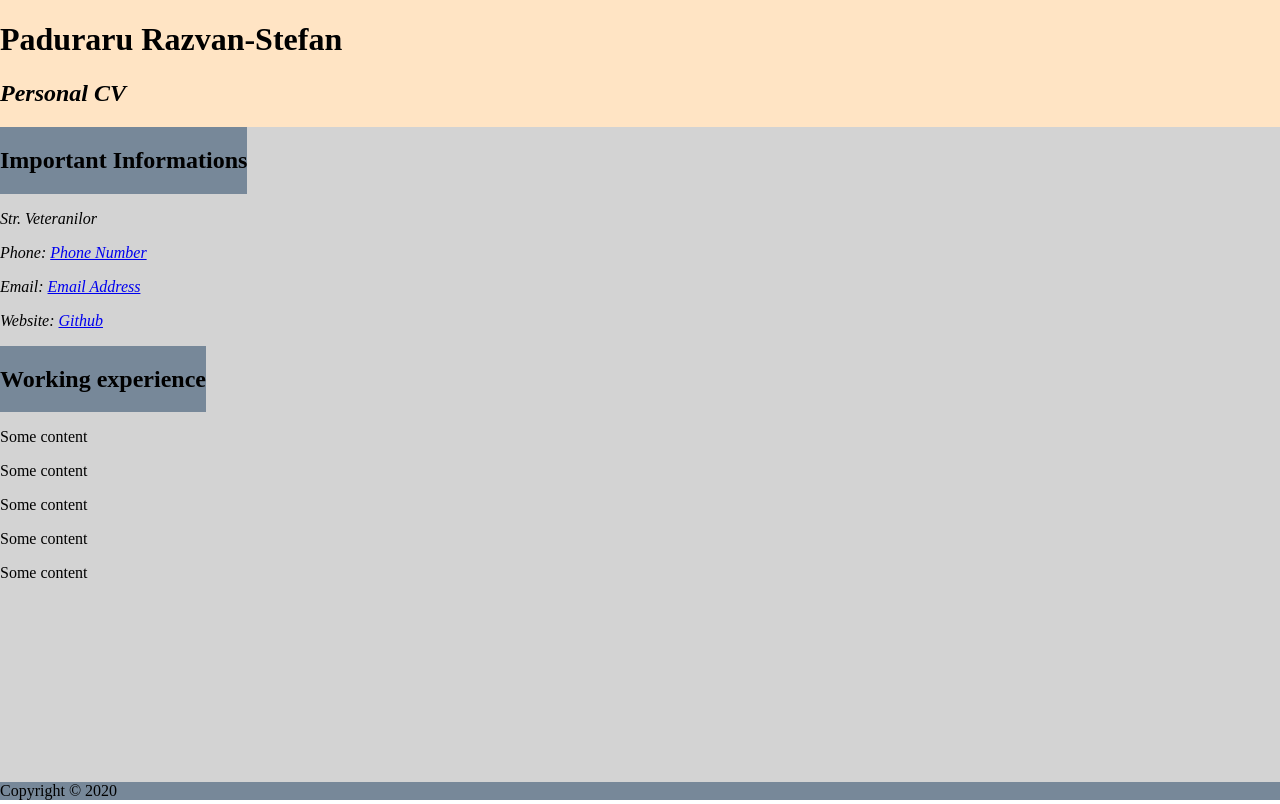
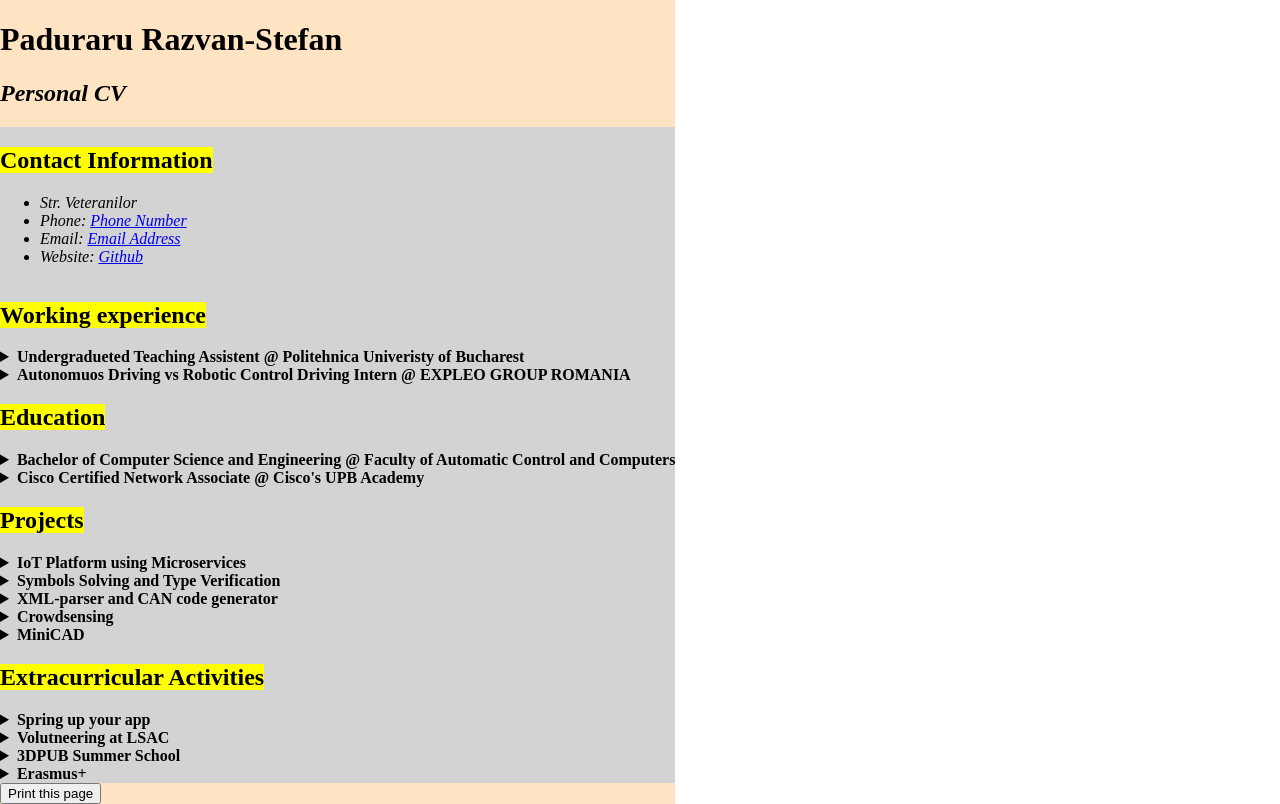
Before and after one commit to razvanpaduraru/razvanpaduraru, a plain HTML site: page Tema1/tema1.html in a window 1280 px wide. Drawn offline with Linux system fonts and the light colour scheme.

Commit message:
Completitudine partiala

```diff
--- a/Tema1/tema1.html
+++ b/Tema1/tema1.html
@@ -12,21 +12,17 @@
         body {
             display: flex;
             flex-direction: column;
-            height: 100%;
+            height: fit-content;
             margin: 0;
+            width: fit-content;
+        }
+
+        footer {
+            background: bisque;
         }
 
         header {
             background: bisque;
-        }
-
-        footer {
-            background: lightslategray;
-        }
-
-        aside {
-            background: lightslategray;
-            width: fit-content;
         }
 
         main {
@@ -45,34 +41,193 @@
     </header>
 
     <main>
-        <aside>
-            <nav for="content">
-                <h2>Important Informations</h2>
-            </nav>
-        </aside>
-        <div id="content">
+        <section>
+            <h2>
+                <mark>Contact Information</mark>
+            </h2>
             <address>
-                <p>Str. Veteranilor</p>
-                <p>Phone: <a  href="tel:+40728221297">Phone Number</a></p>
-                <p>Email: <a  href="mailto:razvanstefanpaduraru@gmail.com">Email Address</a></p>
-                <p>Website: <a  href="https://github.com/razvanpaduraru">Github</a></p>
+                <ul>
+                    <li>Str. Veteranilor</li>
+                    <li>Phone: <a  href="tel:+40728221297">Phone Number</a></li>
+                    <li>Email: <a  href="mailto:razvanstefanpaduraru@gmail.com">Email Address</a></li>
+                    <li>Website: <a  href="https://github.com/razvanpaduraru">Github</a></li>
+                </ul>
             </address>
-        </div>
-        <aside>
-            <nav for="altceva">
-                <h2>Working experience</h2>
-            </nav>
-        </aside>
-        <div id="altceva">
-            <p>Some content</p>
-            <p>Some content</p>
-            <p>Some content</p>
-            <p>Some content</p>
-            <p>Some content</p>
-        </div>
+        </section>
+
+        <section>
+            <h2>
+                <mark>Working experience</mark>
+            </h2>
+            <details>
+                <summary>
+                    <strong>Undergradueted Teaching Assistent @ Politehnica Univeristy of Bucharest</strong>
+                </summary>
+                <ul>
+                    <li>Algorithm Analysis Course C/C++/JAVA</li>
+                    <li>Creating subjects for tests and exams</li>
+                    <li>Updating seminars and proposing the semestrial project</li>
+                </ul>
+            </details>
+
+            <details>
+                <summary>
+                    <strong>Autonomuos Driving vs Robotic Control Driving Intern @ EXPLEO GROUP ROMANIA</strong>
+                </summary>
+                <ul>
+                    <li>Implemented a self driving car</li>
+                    <li>Detecting street signs, pedestrians and other cars</li>
+                </ul>
+            </details>
+        </section>
+
+        <section>
+            <h2>
+                <mark>Education</mark>
+            </h2>
+
+            <details>
+                <summary>
+                    <strong>Bachelor of Computer Science and Engineering @ Faculty of Automatic Control and Computers</strong>
+                </summary>
+                <ul>
+                    <li><strong>GPA: 3.67/4</strong></li>
+                </ul>
+            </details>
+
+            <details>
+                <summary>
+                    <strong>Cisco Certified Network Associate @ Cisco's UPB Academy</strong>
+                </summary>
+                <ul>
+                    <li>finished the <strong>CCNA 1-4 Routing and Switching</strong></li>
+                </ul>
+            </details>
+        </section>
+
+        <section>
+            <h2>
+                <mark>Projects</mark>
+            </h2>
+
+            <details>
+                <summary>
+                    <strong>IoT Platform using Microservices</strong>
+                </summary>
+                <ul>
+                    <li>University Project</li>
+                    <li><b>Python</b> application for collecting, storing and viewing numerical data</li>
+                    <li>The structure of the application:</li>
+                    <ul>
+                        <li>The devices connected to Internet</li>
+                        <li>MQTT broker</li>
+                        <li>InfluxDB</li>
+                        <li>Adapter for parsing the recieved messages from IoT devices</li>
+                        <li>Grafana viewing interface</li>
+                    </ul>
+                </ul>
+            </details>
+
+            <details>
+                <summary>
+                    <strong>Symbols Solving and Type Verification</strong>
+                </summary>
+                <ul>
+                    <li>University Project</li>
+                    <li><b>Java + ANTLR4</b> application</li>
+                    <li>After generating the Abtract Sintax Tree, the program will be able to detect semantic errors</li>
+
+                </ul>
+            </details>
+
+            <details>
+                <summary>
+                    <strong>XML-parser and CAN code generator</strong>
+                </summary>
+                <ul>
+                    <li>Internship Project</li>
+                    <li><b>Python</b> application</li>
+                    <li>Parses the XML file with initialization parameters and then generates its coresponding CAN code</li>
+                </ul>
+            </details>
+
+            <details>
+                <summary>
+                    <strong>Crowdsensing</strong>
+                </summary>
+                <ul>
+                    <li>University Project</li>
+                    <li><b>Python</b> application</li>
+                    <li>System that implements simulation of a crowdsensing system for noise mapping</li>
+                </ul>
+            </details>
+
+            <details>
+                <summary>
+                    <strong>MiniCAD</strong>
+                </summary>
+                <ul>
+                    <li>University Project</li>
+                    <li><b>Java</b> application</li>
+                    <li>Program that enables the creation of an image realised from basic geometric shapes</li>
+                </ul>
+            </details>
+        </section>
+
+        <section>
+            <h2>
+                <mark>Extracurricular Activities</mark>
+            </h2>
+
+            <details>
+                <summary>
+                    <strong>Spring up your app</strong>
+                </summary>
+                <ul>
+                    <li>Workshop organized by Orange</li>
+                    <li>Learned to implement a Movie Database using Java, Maven, Git, MongoDB</li>
+                </ul>
+            </details>
+
+            <details>
+                <summary>
+                    <strong>Volutneering at LSAC</strong>
+                </summary>
+                <ul>
+                    <li>Faculty's league of students</li>
+                    <li>Organized prom for first year students</li>
+                </ul>
+            </details>
+
+            <details>
+                <summary>
+                    <strong>3DPUB Summer School</strong>
+                </summary>
+                <ul>
+                    <li>Workshop organized by ACS</li>
+                    <li>Learned to implement a basic Unity application</li>
+                </ul>
+            </details>
+
+            <details>
+                <summary>
+                    <strong>Erasmus+</strong>
+                </summary>
+                <ul>
+                    <li>Trainer in the "Learning Romanian" activity</li>
+                </ul>
+            </details>
+        </section>
     </main>
 
-    <footer>Copyright &copy; 2020</footer>
+    <footer>
+        <button onclick="myFunction()">Print this page</button>
+        <script>
+            function myFunction() {
+                window.print();
+            }
+        </script>
+    </footer>
 </body>
 
 </html>
```
